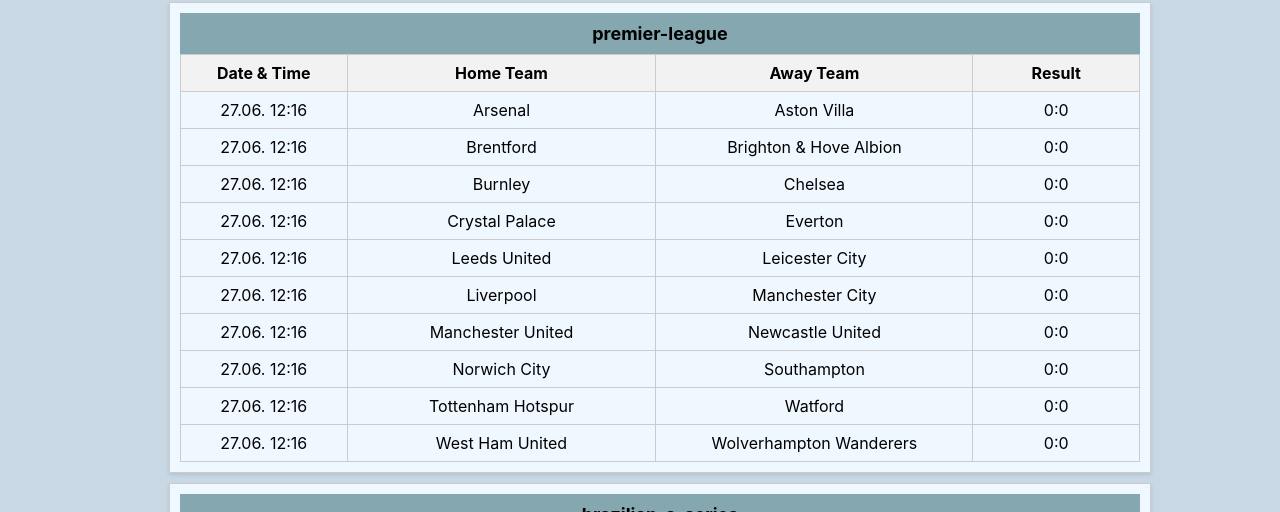
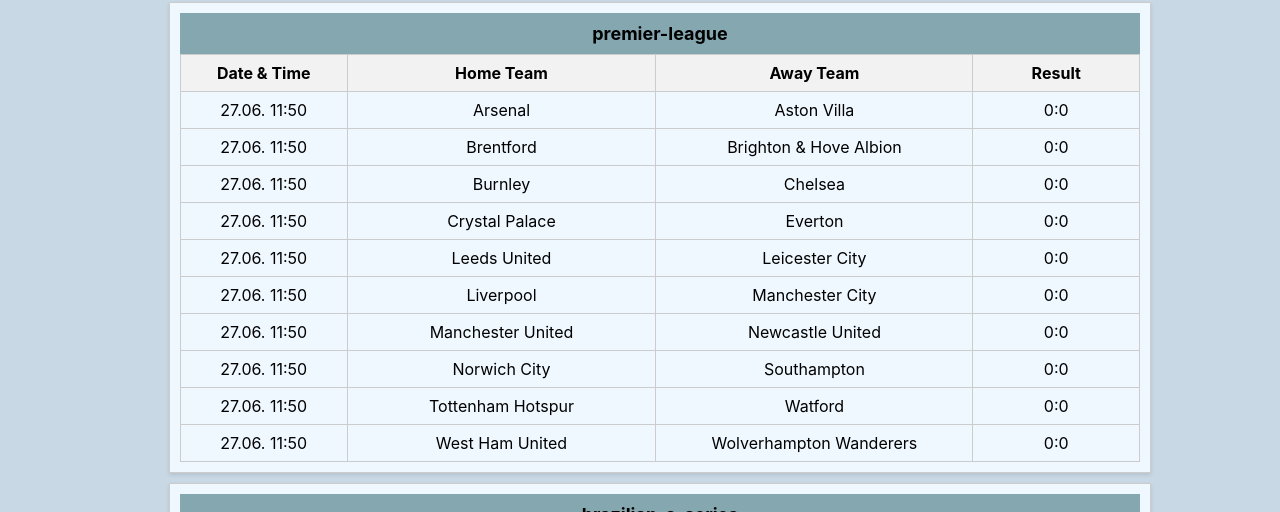
Before and after one commit to emindzanko1/ScoreSphere, a React (Create React App) app in the folder frontend/: page / in a window 1280 px wide. Shown: the part 243-755 px from the top of the page. Built offline with nearby package versions, Linux system fonts and the light colour scheme.

Commit message:
A column with match time and date upgraded, the modal is showing  match time

```diff
--- a/frontend/src/leagues/components/Table.js
+++ b/frontend/src/leagues/components/Table.js
@@ -6,14 +6,32 @@
 import './Table.css';
 
 const Table = props => {
-  const getCurrentDate = () => {
+  const getCurrentDate = matchTime => {
     const date = new Date();
     const day = String(date.getDate()).padStart(2, '0');
     const month = String(date.getMonth() + 1).padStart(2, '0');
-    const hours = String(date.getHours()).padStart(2, '0');
-    const minutes = String(date.getMinutes()).padStart(2, '0');
+    const [hours, minutes] = matchTime.split(':');
     return `${day}.${month}. ${hours}:${minutes}`;
   };
+
+  const calculateMatchTime = startTime => {
+    const startDateTime = new Date(`2023-07-30T${startTime}:00`);
+    const currentDateTime = new Date();
+    const diffInMinutes = Math.floor((currentDateTime - startDateTime) / 60000);
+
+    if (diffInMinutes >= 105) {
+      return 'The End';
+    } else if (diffInMinutes >= 45 && diffInMinutes <= 60) {
+      return 'Half Time';
+    } else if (diffInMinutes <= 0) {
+      return getCurrentDate(startTime);
+    } else {
+      return `${diffInMinutes-15}'`;
+    }
+  };
+
+  const matchTime = '11:50';
+  const newMatchTime = calculateMatchTime(matchTime);
 
   const [selectedMatch, setSelectedMatch] = useState(null);
 
@@ -79,7 +97,7 @@
       <table>
         <thead>
           <tr>
-            <th>Date & Time</th>
+            {newMatchTime !== getCurrentDate(matchTime) ? <th>Match Time</th> : <th>Date & Time</th>}
             <th>Home Team</th>
             <th>Away Team</th>
             <th>Result</th>
@@ -90,7 +108,7 @@
             if (index % 2 === 0 && index + 1 < props.clubs.length) {
               const awayTeam = props.clubs[index + 1];
               const match = {
-                dateTime: getCurrentDate(),
+                dateTime: getCurrentDate(matchTime),
                 homeTeam: club.name,
                 awayTeam: awayTeam.name,
                 result: '0:0',
@@ -106,7 +124,7 @@
                   onMouseEnter={() => onMouseRowEnterHandler(index)}
                   onMouseLeave={onMouseRowLeaveHandler}
                 >
-                  <td className='date-time-cell'>{getCurrentDate()}</td>
+                  <td className='date-time-cell'>{newMatchTime}</td>
                   <td className='team-cell'>
                     <div
                       className='team-container'
@@ -141,12 +159,7 @@
         </tbody>
       </table>
       {selectedMatch && (
-        <MatchModal
-          show={true}
-          onClose={() => setSelectedMatch(null)}
-          title={props.title}
-          {...selectedMatch}
-        />
+        <MatchModal show={true} onClose={() => setSelectedMatch(null)} title={props.title} newMatchTime={newMatchTime}  {...selectedMatch} />
       )}
     </div>
   );
--- a/frontend/src/matches/components/MatchModal.css
+++ b/frontend/src/matches/components/MatchModal.css
@@ -97,14 +97,24 @@
   display: flex;
   flex-direction: column;
   align-items: center;
+  justify-content: space-between;
   margin: 1rem;
   font-size: 30px;
   font-weight: bold;
+  height: 100%;
 }
 
-.date-time {
+.date-time,
+.new-match-time {
   font-size: 12px;
   margin-bottom: 0.5rem;
+}
+
+.new-match-time-container {
+  display: flex;
+  flex-direction: column;
+  align-items: center;
+  margin-top: auto;
 }
 
 @media (min-width: 768px) {
--- a/frontend/src/matches/components/MatchModal.js
+++ b/frontend/src/matches/components/MatchModal.js
@@ -21,6 +21,7 @@
             <div className='result'>
               <p className='date-time'>{props.dateTime}</p>
               <h2>{props.result}</h2>
+              <p>{props.newMatchTime}</p>
             </div>
             <div className='team'>
               <div className='team-image-container'>
@@ -36,37 +37,3 @@
 };
 
 export default MatchModal;
-
-/*
-
-/*}
-  {/*<div className={`match-modal ${props.show ? 'show' : ''}`}>       </div>}
-
-      {/* <div className='modal-content'></div>}*/
-/*import React from 'react';
-import Modal from '../../shared/UI/Modal';
-
-import './MatchModal.css';
-
-const MatchModal = props => {
-  return (
-    <Modal>
-      {/* <div className={`match-modal ${props.show ? 'show' : ''}`}>
-           </div>
-*/
-/*
-      <div className='modal-content'>
-        <span className='close' onClick={props.onClose}>
-          &times;
-        </span>
-        <h2>{props.title}</h2>
-        <p>Date & Time: {props.dateTime}</p>
-        <p>Home Team: {props.homeTeam}</p>
-        <p>Away Team: {props.awayTeam}</p>
-        <p>Result: {props.result}</p>
-      </div>
-    </Modal>
-  );
-};
-
-export default MatchModal;*/
```
